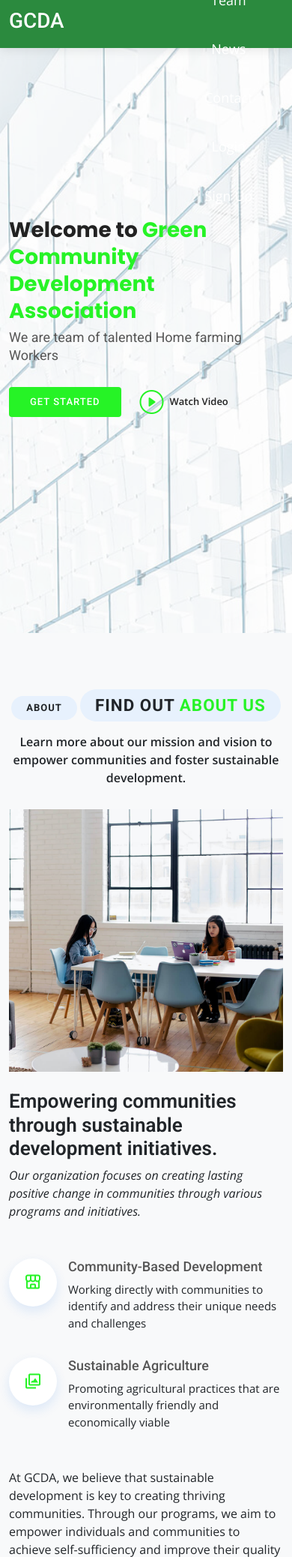
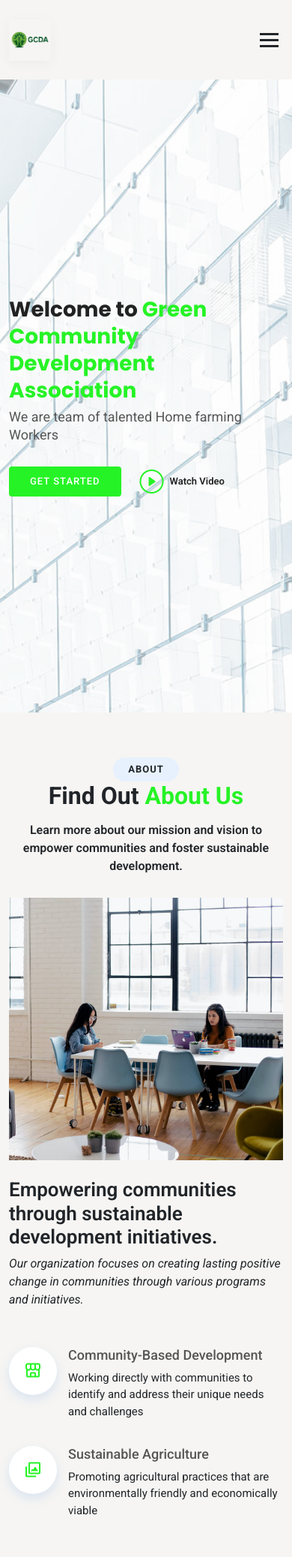
Before and after one commit to Leantan337/GCDA-F, a Django app: template templates/core/home.html in a window 390 px wide. Shown: the top 2076 px of the page at 75% size. Run offline with Django 4.2, Linux system fonts and the light colour scheme; the template is opened without the code that fills it: most values are stand-ins (such as "Sample title", 1, 10 or a date in 2020); grey boxes marked "Sample" are stand-in pictures; some libraries are stand-ins or nearby versions.

Commit message:
UI fixed and color platte

```diff
--- a/static/assets/css/style.css
+++ b/static/assets/css/style.css
@@ -14,14 +14,14 @@
   --primary-green-dark: #1A5D1A;
   --secondary-green: #40C057;
   --accent-amber: #F59F00;
-  --background-light: #F8F9FA;
+  --background-light: #f6f5f3;
   --body-gray: #495057;
   --text-dark: #212529;
   --text-white: #FFFFFF;
 }
 
 body {
-  font-family: "Open Sans", sans-serif;
+  font-family: "Roboto", sans-serif;
   color: var(--text-dark);
   background: var(--background-light);
 }
@@ -249,129 +253,128 @@ h6 {
 }
 
 /*--------------------------------------------------------------
-# Header and Navbar (Professional/Minimalist Color Scheme)
---------------------------------------------------------------*/
-#header {
-  background: var(--primary-green);
-  transition: all 0.5s;
-  z-index: 997;
-  height: 86px;
-  box-shadow: 0px 2px 15px rgba(0, 0, 0, 0.1);
-}
-
-#header .navbar {
-  background: transparent;
-  align-items: center;
-  height: 100%;
-  box-shadow: none;
-  border-radius: 0;
-}
-
-.navbar ul {
-  margin: 0;
-  padding: 0 24px;
-  display: flex;
-  list-style: none;
-  align-items: center;
-  height: 86px;
-  gap: 1.5rem;
-}
-
-.navbar li {
-  position: relative;
-  border-radius: 8px;
-  transition: background 0.2s;
-}
-
-.navbar li:hover {
-  background: rgba(52, 152, 219, 0.08);
-  border-radius: 8px;
-}
-
-.navbar>ul>li {
-  white-space: nowrap;
-  padding: 0;
-}
-
-.navbar a,
-.navbar a:focus {
+# Header and Navbar (Eco Green-inspired)
+--------------------------------------------------------------*/
+.navbar {
+  background-color: #f6f5f3;
+  padding: 20px 0;
+  box-shadow: 0 2px 4px rgba(0, 0, 0, 0.1);
+}
+
+.navbar .container {
   display: flex;
   align-items: center;
-  justify-content: center;
-  padding: 0 1.5rem;
-  font-size: 17px;
+  justify-content: space-between;
+}
+
+.navbar-brand {
+  position: relative;
+  z-index: 2;
+}
+
+.navbar-brand img {
+  height: 172px;
+  max-width: 620x;
+  width: auto;
+  object-fit: contain;
+  display: inline-block;
+  vertical-align: middle;
+  margin-top: -72px; /* Pulls logo up above navbar */
+  margin-bottom: -72px; /* Pulls logo down below navbar */
+  box-shadow: 0 4px 16px rgba(34,34,34,0.04);
+}
+
+@media (max-width: 992px) {
+  .navbar-brand img {
+    height: 96px;
+    max-width: 320px;
+    margin-top: -36px;
+    margin-bottom: -36px;
+  }
+}
+
+@media (max-width: 576px) {
+  .navbar-brand img {
+    height: 56px;
+    max-width: 120px;
+    margin-top: 0;
+    margin-bottom: 0;
+  }
+}
+
+.navbar-menu {
+  list-style: none;
+  display: flex;
+  gap: 30px;
+  margin: 0;
+  padding: 0;
+}
+
+.navbar-menu li a {
+  text-decoration: none;
+  color: #212529;
+  font-family: 'Roboto', sans-serif;
   font-weight: 500;
-  color: var(--text-white);
+  transition: color 0.3s;
+}
+
+.navbar-menu li a:hover {
+  color: #2B8A3E;
+}
+
+.navbar-toggle {
+  display: none;
   background: none;
-  border-radius: 8px;
-  white-space: nowrap;
-  transition: color 0.2s, background 0.2s, border-bottom 0.2s;
+  border: none;
+  cursor: pointer;
+}
+
+.hamburger {
+  width: 25px;
+  height: 3px;
+  background-color: #212529;
   position: relative;
-  height: 48px;
-  line-height: 48px;
-}
-
-.navbar a:hover,
-.navbar .active,
-.navbar .active:focus,
-.navbar li:hover>a {
-  color: var(--text-white);
-  background: var(--primary-green-dark);
-  border-bottom: 2px solid var(--secondary-green);
-}
-
-.navbar a:active {
-  color: #2980B9;
-}
-
-/* Mobile Nav Styles */
-@media (max-width: 991px) {
-  #header {
-    height: 64px;
-  }
-  .navbar ul {
+  display: block;
+}
+
+.hamburger::before,
+.hamburger::after {
+  content: '';
+  width: 25px;
+  height: 3px;
+  background-color: #212529;
+  position: absolute;
+  left: 0;
+}
+
+.hamburger::before {
+  top: -8px;
+}
+
+.hamburger::after {
+  top: 8px;
+}
+
+@media (max-width: 768px) {
+  .navbar-menu {
+    display: none;
     flex-direction: column;
-    gap: 0.5rem;
-    height: auto;
-    padding: 1rem 0;
-  }
-  .navbar a,
-  .navbar a:focus {
-    padding: 1rem 2rem;
-    font-size: 18px;
-    height: auto;
-    line-height: 1.4;
-  }
-}
-
-.mobile-nav-toggle {
-  display: none;
-}
-@media (max-width: 991px) {
-  .mobile-nav-toggle {
-    display: block !important;
-    background: none;
-    border: none;
-    font-size: 2rem;
-    color: #fff;
+    gap: 15px;
+    background-color: #ffffff;
+    padding: 20px;
     position: absolute;
-    right: 10px;
-    top: 10px;
-    z-index: 1001;
-    cursor: pointer;
-  }
-}
-@media (min-width: 992px) {
-  .mobile-nav-toggle {
-    display: none !important;
-  }
-}
-
-/* Accessibility: Ensure touch targets are large enough */
-.navbar a,
-.navbar button {
-  min-width: 48px;
-  min-height: 48px;
+    top: 70px;
+    right: 0;
+    box-shadow: 0 2px 4px rgba(0, 0, 0, 0.1);
+  }
+
+  .navbar-menu.active {
+    display: flex;
+  }
+
+  .navbar-toggle {
+    display: block;
+  }
 }
 
 /*--------------------------------------------------------------
--- a/static/assets/js/main.js
+++ b/static/assets/js/main.js
@@ -283,4 +283,15 @@
    */
   new PureCounter();
 
+  /**
+   * Eco Green-style navbar toggle
+   */
+  const toggleButton = document.querySelector('.navbar-toggle');
+  const navbarMenu = document.querySelector('.navbar-menu');
+  if (toggleButton && navbarMenu) {
+    toggleButton.addEventListener('click', () => {
+      navbarMenu.classList.toggle('active');
+    });
+  }
+
 })()
--- a/templates/core/home.html
+++ b/templates/core/home.html
@@ -23,7 +23,7 @@
   <div class="container" data-aos="fade-up">
     <div class="section-title">
       <h2>About</h2>
-      <h3>Find Out <span>About Us</span></h3>
+      <h3 style="all:unset;display:block;font-size:2rem;font-weight:bold;margin:0;line-height:1.2;color:inherit;">Find Out <span>About Us</span></h3>
       <p>Learn more about our mission and vision to empower communities and foster sustainable development.</p>
     </div>
 
@@ -65,7 +65,7 @@
   <div class="container" data-aos="fade-up">
     <div class="section-title">
       <h2>Services</h2>
-      <h3>Check our <span>Services</span></h3>
+      <h3 style="all:unset;display:block;font-size:2rem;font-weight:bold;margin:0;line-height:1.2;color:inherit;">Check our <span>Services</span></h3>
       <p>We offer a variety of programs and services designed to address community needs and promote sustainable development.</p>
     </div>
 
@@ -175,7 +175,7 @@
   <div class="container" data-aos="fade-up">
     <div class="section-title">
       <h2>Team</h2>
-      <h3>Our Dedicated <span>Team</span></h3>
+      <h3 style="all:unset;display:block;font-size:2rem;font-weight:bold;margin:0;line-height:1.2;color:inherit;">Our Dedicated <span>Team</span></h3>
       <p>Meet the passionate individuals who work tirelessly to drive our mission forward.</p>
     </div>
 
@@ -260,7 +260,7 @@
   <div class="container" data-aos="fade-up">
     <div class="section-title">
       <h2>Contact</h2>
-      <h3><span>Contact Us</span></h3>
+      <h3 style="all:unset;display:block;font-size:2rem;font-weight:bold;margin:0;line-height:1.2;color:inherit;">Contact Us</h3>
       <p>Get in touch with us to learn more about our programs or to discuss potential collaborations.</p>
     </div>
 
@@ -329,7 +329,8 @@
   <div class="container" data-aos="fade-up">
     <div class="section-title">
       <h2>News</h2>
-      <h3>Latest <span>News</span></h3>
+      <br>
+      <h3 style="all:unset;display:block;font-size:2rem;font-weight:bold;margin:0;line-height:1.2;color:inherit;">Latest <span>News</span></h3>
       <p>Stay updated with our recent activities, events, and announcements.</p>
     </div>
 
--- a/templates/includes/navbar.html
+++ b/templates/includes/navbar.html
@@ -1,38 +1,31 @@
 {% load static %}
 <!-- ======= Header ======= -->
-<header id="header" class="d-flex align-items-center">
-  <div class="container d-flex align-items-center justify-content-between">
-
-    <h1 class="logo"><a href="{% url 'core:home' %}">GCDA</a></h1>
-    <!-- Uncomment below if you prefer to use an image logo -->
-    <!-- <a href="{% url 'core:home' %}" class="logo"><img src="{% static 'assets/img/logo.png' %}" alt=""></a>-->
-
-    <nav id="navbar" class="navbar">
-      <ul>
-        <li><a class="nav-link scrollto active" href="{% url 'core:home' %}#hero">Home</a></li>
-        <li><a class="nav-link scrollto" href="{% url 'core:home' %}#about">About</a></li>
-        <li><a class="nav-link scrollto" href="{% url 'core:home' %}#services">Our Work</a></li>
-        <li><a class="nav-link scrollto" href="{% url 'core:home' %}#team">Team</a></li>
-        <li><a class="nav-link scrollto" href="{% url 'news:news_list' %}">News</a></li>
-        <li><a class="nav-link scrollto" href="{% url 'core:home' %}#contact">Contact</a></li>
+<nav class="navbar">
+  <div class="container">
+    <a href="{% url 'core:home' %}" class="navbar-brand">
+      <img src="{% static 'assets/img/logo.png' %}" alt="Logo" />
+    </a>
+    <ul class="navbar-menu">
+      <li><a href="{% url 'core:home' %}">Home</a></li>
+      <li><a href="{% url 'core:home' %}#about">About</a></li>
+      <li><a href="{% url 'core:home' %}#services">Projects</a></li>
+      <li><a href="{% url 'news:news_list' %}">News</a></li>
+      <li><a href="{% url 'core:home' %}#contact">Contact</a></li>
       {% if user.is_authenticated %}
-          <li><a class="nav-link scrollto" href="{% url 'accounts:profile' %}">Profile</a></li>
+        <li><a href="{% url 'accounts:profile' %}">Profile</a></li>
         <li>
           <form method="POST" action="{% url 'accounts:logout' %}" style="display:inline;">
             {% csrf_token %}
-              <button type="submit" class="nav-link scrollto" style="background:none; border:none; cursor:pointer; padding:8px 0;">Logout</button>
+            <button type="submit" style="background:none; border:none; cursor:pointer; padding:8px 0; color:inherit; font: inherit;">Logout</button>
           </form>
         </li>
       {% else %}
-          <li><a class="nav-link scrollto" href="{% url 'accounts:login' %}">Login</a></li>
-          <li><a class="nav-link scrollto" href="{% url 'accounts:register' %}">Sign Up</a></li>
+        <li><a href="{% url 'accounts:login' %}">Login</a></li>
+        <li><a href="{% url 'accounts:register' %}">Sign Up</a></li>
       {% endif %}
     </ul>
-      <!-- Mobile nav toggle button -->
-      <button class="mobile-nav-toggle" aria-label="Toggle navigation" style="display:none; background:none; border:none; font-size:2rem; color:#fff; position:absolute; right:10px; top:10px; z-index:1001;">
-        <i class="bi bi-list"></i>
+    <button class="navbar-toggle" aria-label="Toggle navigation">
+      <span class="hamburger"></span>
     </button>
-    </nav><!-- .navbar -->
-
   </div>
-</header><!-- End Header -->
+</nav>
```
Also changed, not shown: other parts of static/assets/css/style.css (+116 -0 lines), templates/news/includes/news_items.html (+11 -17 lines), static/assets/img/logo.png (added). Lines whose indentation alone changed are shown as unchanged.
